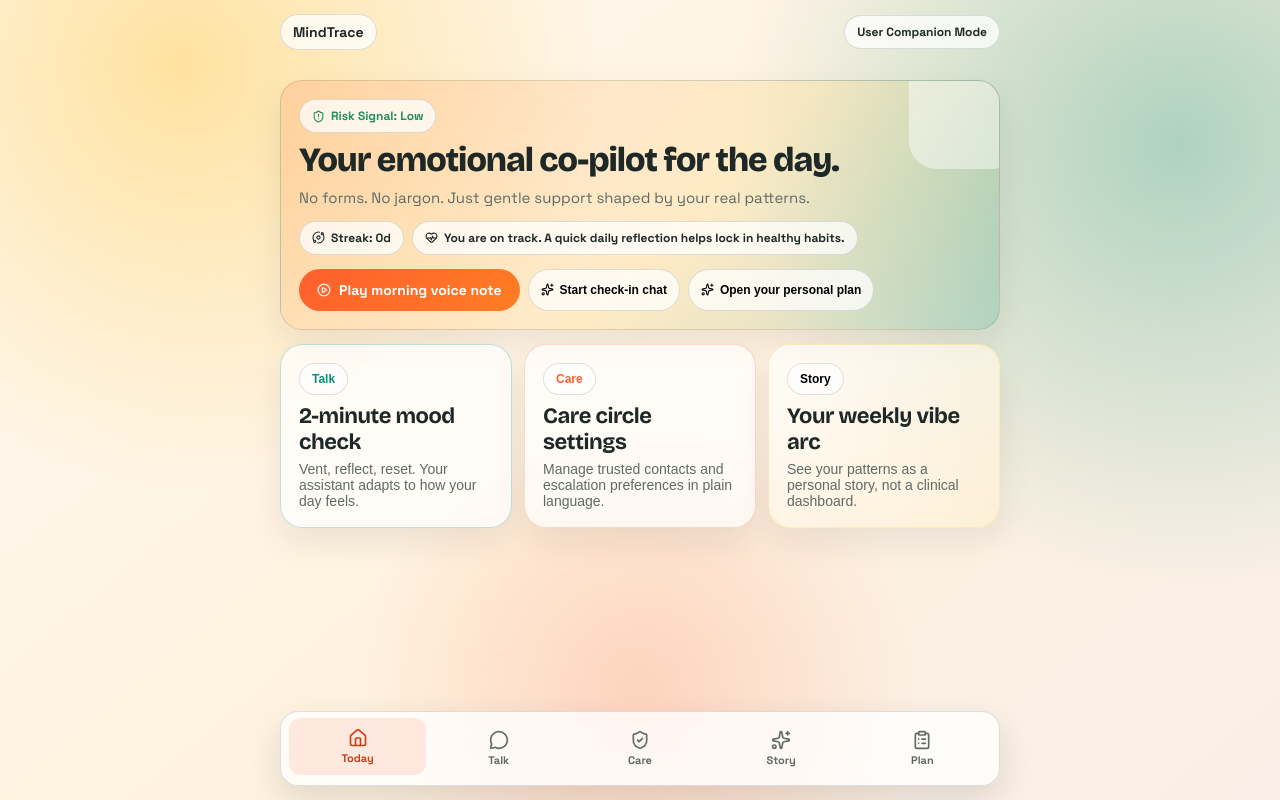
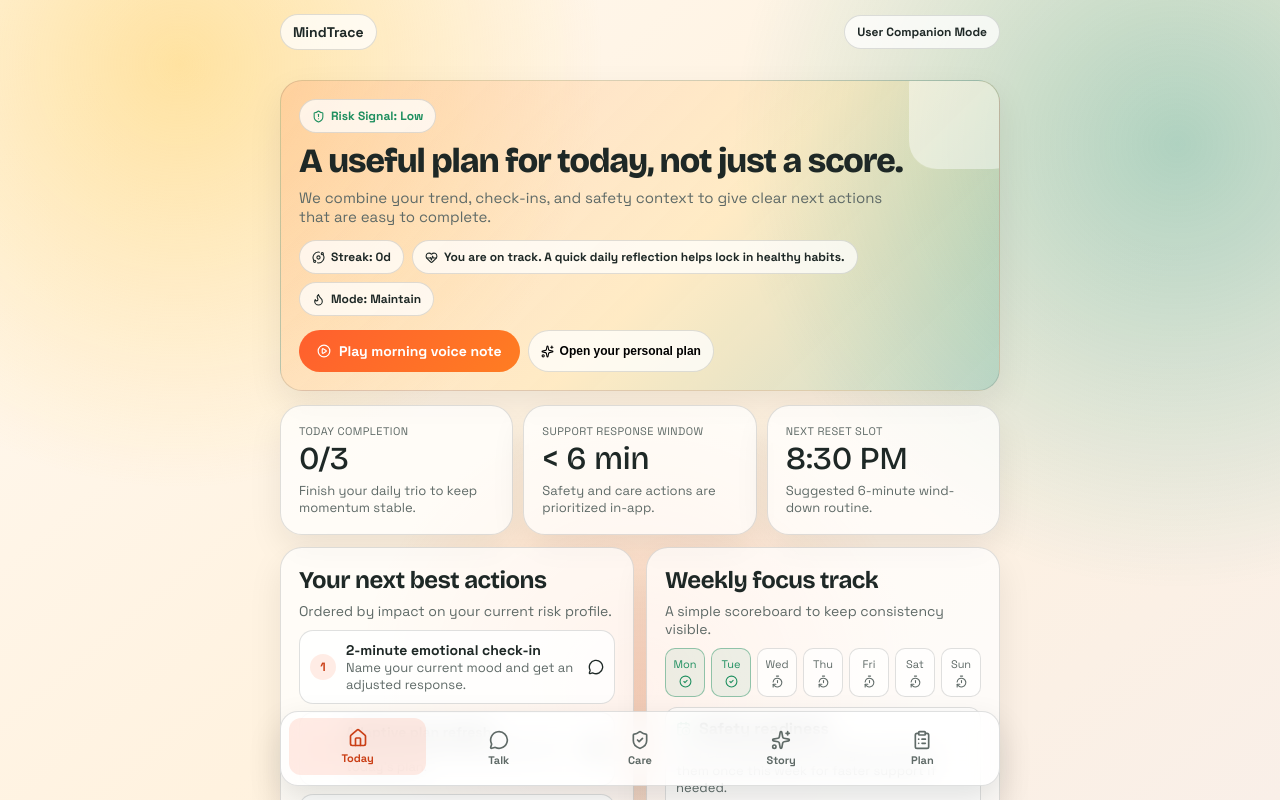
Before and after one commit to sciankit/Depression_Screen, a React (Vite) app: page / in a window 1280 px wide. Shown: the top 800 px of the page. Built offline with nearby package versions, Linux system fonts and the light colour scheme; no server answers.

Commit message:
Upgrade landing page with actionable user dashboard UI

```diff
--- a/src/index.css
+++ b/src/index.css
@@ -216,6 +216,134 @@ a {
   animation: bob 3.6s ease-in-out infinite;
 }
 
+.home-hero {
+  margin-bottom: 14px;
+  overflow: hidden;
+  position: relative;
+  background: linear-gradient(135deg, rgba(255, 95, 46, 0.16) 0%, rgba(255, 208, 95, 0.22) 56%, rgba(10, 143, 123, 0.2) 100%);
+}
+
+.home-hero-shape {
+  position: absolute;
+  right: -22px;
+  top: -18px;
+  width: 112px;
+  height: 112px;
+  border-radius: 28px;
+  transform: rotate(18deg);
+  background: rgba(255, 255, 255, 0.45);
+  animation: bob 3.6s ease-in-out infinite;
+}
+
+.home-chip-row {
+  display: flex;
+  flex-wrap: wrap;
+  gap: 8px;
+}
+
+.home-glance-grid {
+  display: grid;
+  grid-template-columns: repeat(3, minmax(0, 1fr));
+  gap: 10px;
+}
+
+.home-glance-card {
+  min-height: 130px;
+  display: flex;
+  flex-direction: column;
+  justify-content: space-between;
+}
+
+.home-mini-label {
+  font-size: 11px;
+  letter-spacing: 0.04em;
+  text-transform: uppercase;
+  color: var(--color-muted);
+}
+
+.home-metric {
+  font-family: var(--font-display);
+  font-size: 32px;
+  line-height: 1;
+  margin: 4px 0 6px;
+}
+
+.home-two-col {
+  display: grid;
+  grid-template-columns: repeat(2, minmax(0, 1fr));
+  gap: 12px;
+}
+
+.home-task-btn {
+  width: 100%;
+  border: 1px solid var(--color-border);
+  background: rgba(255, 255, 255, 0.82);
+  border-radius: 14px;
+  padding: 10px;
+  display: grid;
+  grid-template-columns: auto 1fr auto;
+  align-items: center;
+  gap: 10px;
+  cursor: pointer;
+  font-family: var(--font-sans);
+  color: inherit;
+}
+
+.home-task-btn:hover {
+  border-color: rgba(255, 95, 46, 0.35);
+}
+
+.home-task-index {
+  width: 26px;
+  height: 26px;
+  border-radius: 999px;
+  display: inline-flex;
+  align-items: center;
+  justify-content: center;
+  font-size: 12px;
+  font-weight: 700;
+  background: rgba(255, 95, 46, 0.12);
+  color: #ca3f16;
+}
+
+.home-week-strip {
+  display: grid;
+  grid-template-columns: repeat(7, minmax(0, 1fr));
+  gap: 6px;
+}
+
+.home-week-day {
+  border: 1px solid var(--color-border);
+  border-radius: 10px;
+  padding: 8px 4px;
+  background: rgba(255, 255, 255, 0.68);
+  display: flex;
+  flex-direction: column;
+  align-items: center;
+  gap: 4px;
+  font-size: 11px;
+  color: var(--color-muted);
+}
+
+.home-week-day.done {
+  border-color: rgba(31, 143, 95, 0.45);
+  color: #1f8f5f;
+  background: rgba(31, 143, 95, 0.08);
+}
+
+.home-safety-box {
+  border: 1px solid var(--color-border);
+  border-radius: 12px;
+  padding: 10px;
+  background: rgba(255, 255, 255, 0.7);
+}
+
+.home-quick-grid {
+  display: grid;
+  grid-template-columns: repeat(auto-fit, minmax(210px, 1fr));
+  gap: 12px;
+}
+
 .demo-grid {
   display: grid;
   grid-template-columns: repeat(auto-fit, minmax(320px, 1fr));
@@ -423,4 +551,16 @@ a {
   .demo-metric-strip {
     grid-template-columns: 1fr;
   }
+
+  .home-glance-grid {
+    grid-template-columns: 1fr;
+  }
+
+  .home-two-col {
+    grid-template-columns: 1fr;
+  }
+
+  .home-week-strip {
+    grid-template-columns: repeat(4, minmax(0, 1fr));
+  }
 }
--- a/src/pages/HomePage.jsx
+++ b/src/pages/HomePage.jsx
@@ -1,5 +1,20 @@
 import { useMemo, useRef, useState } from 'react';
-import { PlayCircle, Loader, Square, Sparkles, HeartPulse, ShieldAlert, Orbit } from 'lucide-react';
+import {
+    ArrowRight,
+    CalendarClock,
+    CheckCircle2,
+    Flame,
+    HeartPulse,
+    Loader,
+    MessageCircle,
+    Orbit,
+    PlayCircle,
+    ShieldAlert,
+    Square,
+    Sparkles,
+    Target,
+    TimerReset,
+} from 'lucide-react';
 import { useNavigate } from 'react-router-dom';
 import { useGlobalState } from '../GlobalStateProvider';
 import { RISK_TIERS } from '../riskUtils';
@@ -7,6 +22,40 @@ import { calculateStreak, getNudgeForRiskTier, loadEngagementState } from '../gr
 
 const ELEVENLABS_API_KEY = import.meta.env.VITE_ELEVENLABS_API_KEY;
 const ELEVENLABS_VOICE_ID = import.meta.env.VITE_ELEVENLABS_VOICE_ID;
+
+const TODAY_TASKS = [
+    {
+        title: '2-minute emotional check-in',
+        detail: 'Name your current mood and get an adjusted response.',
+        route: '/chat',
+        icon: MessageCircle,
+        kind: 'primary',
+    },
+    {
+        title: 'Adaptive plan refresh',
+        detail: 'Run a short branching check-in for today\'s plan.',
+        route: '/plan',
+        icon: Target,
+        kind: 'focus',
+    },
+    {
+        title: 'Care circle quick review',
+        detail: 'Verify support contacts and escalation settings.',
+        route: '/safety',
+        icon: ShieldAlert,
+        kind: 'safety',
+    },
+];
+
+const WEEKLY_STEPS = [
+    { day: 'Mon', done: true },
+    { day: 'Tue', done: true },
+    { day: 'Wed', done: false },
+    { day: 'Thu', done: false },
+    { day: 'Fri', done: false },
+    { day: 'Sat', done: false },
+    { day: 'Sun', done: false },
+];
 
 export default function HomePage() {
     const navigate = useNavigate();
@@ -19,6 +68,18 @@ export default function HomePage() {
     const riskTier = interventionPlan?.tier ?? ensembleDecision?.tier ?? prediction?.risk_tier ?? 0;
     const riskMeta = RISK_TIERS[riskTier] || RISK_TIERS[0];
     const nudge = getNudgeForRiskTier(riskTier, streak);
+
+    const completedTasks = useMemo(() => {
+        if (streak >= 5) return 2;
+        if (streak >= 2) return 1;
+        return 0;
+    }, [streak]);
+
+    const momentum = useMemo(() => {
+        if (riskTier >= 2) return 'Stabilize';
+        if (riskTier === 1) return 'Recover';
+        return 'Maintain';
+    }, [riskTier]);
 
     const playPrompt = async () => {
         if (status === 'loading' || status === 'playing') return;
@@ -86,46 +147,26 @@ export default function HomePage() {
 
     return (
         <div className="screen-wrap animate-fade-in">
-            <section
-                className="card"
-                style={{
-                    marginBottom: '14px',
-                    overflow: 'hidden',
-                    position: 'relative',
-                    background: 'linear-gradient(135deg, rgba(255,95,46,0.16) 0%, rgba(255,208,95,0.22) 56%, rgba(10,143,123,0.2) 100%)',
-                }}
-            >
-                <div
-                    className="animate-bob"
-                    style={{
-                        position: 'absolute',
-                        right: '-22px',
-                        top: '-18px',
-                        width: '112px',
-                        height: '112px',
-                        borderRadius: '28px',
-                        transform: 'rotate(18deg)',
-                        background: 'rgba(255,255,255,0.45)',
-                    }}
-                />
-
+            <section className="home-hero card">
+                <div className="home-hero-shape" />
                 <div style={{ position: 'relative', zIndex: 2 }}>
                     <div className="chip" style={{ marginBottom: '10px', color: riskMeta.color }}>
                         <ShieldAlert size={13} /> Risk Signal: {riskMeta.label}
                     </div>
-                    <h1 className="display" style={{ fontSize: '34px', lineHeight: 1.02, marginBottom: '10px' }}>
-                        Your emotional co-pilot for the day.
+                    <h1 className="display" style={{ fontSize: '34px', lineHeight: 1.03, marginBottom: '10px' }}>
+                        A useful plan for today, not just a score.
                     </h1>
-                    <p className="text-muted" style={{ marginTop: 0, marginBottom: '14px', fontSize: '15px' }}>
-                        No forms. No jargon. Just gentle support shaped by your real patterns.
+                    <p className="text-muted" style={{ marginTop: 0, marginBottom: '14px', fontSize: '15px', maxWidth: '600px' }}>
+                        We combine your trend, check-ins, and safety context to give clear next actions that are easy to complete.
                     </p>
 
-                    <div style={{ display: 'flex', flexWrap: 'wrap', gap: '8px', marginBottom: '14px' }}>
+                    <div className="home-chip-row" style={{ marginBottom: '14px' }}>
                         <div className="chip"><Orbit size={13} /> Streak: {streak}d</div>
                         <div className="chip"><HeartPulse size={13} /> {nudge}</div>
+                        <div className="chip"><Flame size={13} /> Mode: {momentum}</div>
                     </div>
 
-                    <div style={{ display: 'flex', flexWrap: 'wrap', gap: '8px' }}>
+                    <div className="home-chip-row">
                         <button
                             className="btn-primary"
                             onClick={status === 'playing' ? stopPrompt : playPrompt}
@@ -138,9 +179,6 @@ export default function HomePage() {
                             {!isScoring && status === 'playing' && <Square size={13} fill="currentColor" />}
                             {btnLabel}
                         </button>
-                        <button className="chip" onClick={() => navigate('/chat')}>
-                            <Sparkles size={13} /> Start check-in chat
-                        </button>
                         <button className="chip" onClick={() => navigate('/plan')}>
                             <Sparkles size={13} /> Open your personal plan
                         </button>
@@ -148,7 +186,88 @@ export default function HomePage() {
                 </div>
             </section>
 
-            <section style={{ display: 'grid', gridTemplateColumns: 'repeat(auto-fit, minmax(210px, 1fr))', gap: '12px' }}>
+            <section className="home-glance-grid" style={{ marginBottom: '12px' }}>
+                <div className="card home-glance-card">
+                    <div className="home-mini-label">Today Completion</div>
+                    <div className="home-metric">{completedTasks}/3</div>
+                    <p className="text-muted" style={{ margin: 0, fontSize: '13px' }}>
+                        Finish your daily trio to keep momentum stable.
+                    </p>
+                </div>
+                <div className="card home-glance-card">
+                    <div className="home-mini-label">Support Response Window</div>
+                    <div className="home-metric">&lt; 6 min</div>
+                    <p className="text-muted" style={{ margin: 0, fontSize: '13px' }}>
+                        Safety and care actions are prioritized in-app.
+                    </p>
+                </div>
+                <div className="card home-glance-card">
+                    <div className="home-mini-label">Next Reset Slot</div>
+                    <div className="home-metric">8:30 PM</div>
+                    <p className="text-muted" style={{ margin: 0, fontSize: '13px' }}>
+                        Suggested 6-minute wind-down routine.
+                    </p>
+                </div>
+            </section>
+
+            <section className="home-two-col" style={{ marginBottom: '12px' }}>
+                <div className="card">
+                    <h3 style={{ fontSize: '24px', marginBottom: '8px' }}>Your next best actions</h3>
+                    <p className="text-muted" style={{ marginTop: 0, marginBottom: '10px', fontSize: '14px' }}>
+                        Ordered by impact on your current risk profile.
+                    </p>
+
+                    <div style={{ display: 'grid', gap: '8px' }}>
+                        {TODAY_TASKS.map((task, idx) => (
+                            <button
+                                key={task.title}
+                                onClick={() => navigate(task.route)}
+                                className="home-task-btn"
+                            >
+                                <div className="home-task-index">{idx + 1}</div>
+                                <div style={{ textAlign: 'left' }}>
+                                    <div style={{ fontWeight: 700, fontSize: '14px' }}>{task.title}</div>
+                                    <div className="text-muted" style={{ fontSize: '13px' }}>{task.detail}</div>
+                                </div>
+                                <task.icon size={16} />
+                            </button>
+                        ))}
+                    </div>
+                </div>
+
+                <div className="card">
+                    <h3 style={{ fontSize: '24px', marginBottom: '8px' }}>Weekly focus track</h3>
+                    <p className="text-muted" style={{ marginTop: 0, marginBottom: '10px', fontSize: '14px' }}>
+                        A simple scoreboard to keep consistency visible.
+                    </p>
+
+                    <div className="home-week-strip" style={{ marginBottom: '10px' }}>
+                        {WEEKLY_STEPS.map((item) => (
+                            <div key={item.day} className={`home-week-day${item.done ? ' done' : ''}`}>
+                                <span>{item.day}</span>
+                                {item.done ? <CheckCircle2 size={13} /> : <TimerReset size={13} />}
+                            </div>
+                        ))}
+                    </div>
+
+                    <div className="home-safety-box">
+                        <div style={{ display: 'flex', alignItems: 'center', gap: '8px', marginBottom: '6px' }}>
+                            <CalendarClock size={15} color={riskMeta.color} />
+                            <strong>Safety readiness</strong>
+                        </div>
+                        <p className="text-muted" style={{ margin: 0, fontSize: '13px' }}>
+                            {riskTier >= 2
+                                ? 'High-support mode active. Keep your care circle and urgent resources one tap away.'
+                                : 'Your care settings are configured. Review them once this week for faster support if needed.'}
+                        </p>
+                        <button className="chip" style={{ marginTop: '8px' }} onClick={() => navigate('/safety')}>
+                            Open care settings <ArrowRight size={12} />
+                        </button>
+                    </div>
+                </div>
+            </section>
+
+            <section className="home-quick-grid">
                 <button
                     className="card"
                     onClick={() => navigate('/chat')}
@@ -157,7 +276,7 @@ export default function HomePage() {
                     <div className="chip" style={{ width: 'fit-content', marginBottom: '8px', color: 'var(--color-accent)' }}>
                         Talk
                     </div>
-                    <h3 style={{ fontSize: '22px', marginBottom: '6px' }}>2-minute mood check</h3>
+                    <h3 style={{ fontSize: '21px', marginBottom: '6px' }}>2-minute mood check</h3>
                     <p className="text-muted" style={{ margin: 0, fontSize: '14px' }}>
                         Vent, reflect, reset. Your assistant adapts to how your day feels.
                     </p>
@@ -165,15 +284,15 @@ export default function HomePage() {
 
                 <button
                     className="card"
-                    onClick={() => navigate('/safety')}
+                    onClick={() => navigate('/plan')}
                     style={{ textAlign: 'left', cursor: 'pointer', border: '1px solid rgba(255,95,46,0.24)' }}
                 >
                     <div className="chip" style={{ width: 'fit-content', marginBottom: '8px', color: 'var(--color-primary)' }}>
-                        Care
+                        Plan
                     </div>
-                    <h3 style={{ fontSize: '22px', marginBottom: '6px' }}>Care circle settings</h3>
+                    <h3 style={{ fontSize: '21px', marginBottom: '6px' }}>Adaptive daily plan</h3>
                     <p className="text-muted" style={{ margin: 0, fontSize: '14px' }}>
-                        Manage trusted contacts and escalation preferences in plain language.
+                        Personalized interventions based on your latest check-in and trend.
                     </p>
                 </button>
 
@@ -190,7 +309,7 @@ export default function HomePage() {
                     <div className="chip" style={{ width: 'fit-content', marginBottom: '8px' }}>
                         Story
                     </div>
-                    <h3 style={{ fontSize: '22px', marginBottom: '6px' }}>Your weekly vibe arc</h3>
+                    <h3 style={{ fontSize: '21px', marginBottom: '6px' }}>Your weekly vibe arc</h3>
                     <p className="text-muted" style={{ margin: 0, fontSize: '14px' }}>
                         See your patterns as a personal story, not a clinical dashboard.
                     </p>
```
